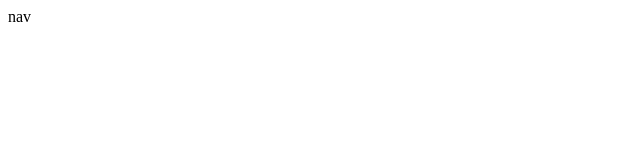
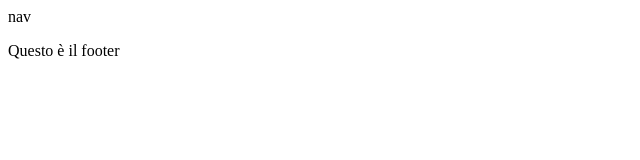
Before and after one commit to FrancescoCarfi/Corso-17, a plain HTML site: page index.html in a window 1280 px wide. Shown: the whole page, without its empty margins (0-640 px from the left). Drawn offline with Linux system fonts and the light colour scheme.

Commit message:
add(): footer

```diff
--- a/index.html
+++ b/index.html
@@ -8,5 +8,8 @@
 </head>
 <body>
         <nav>nav</nav>
+        <footer>
+            <p>Questo è il footer</p>
+        </footer>
 </body>
 </html>
```
